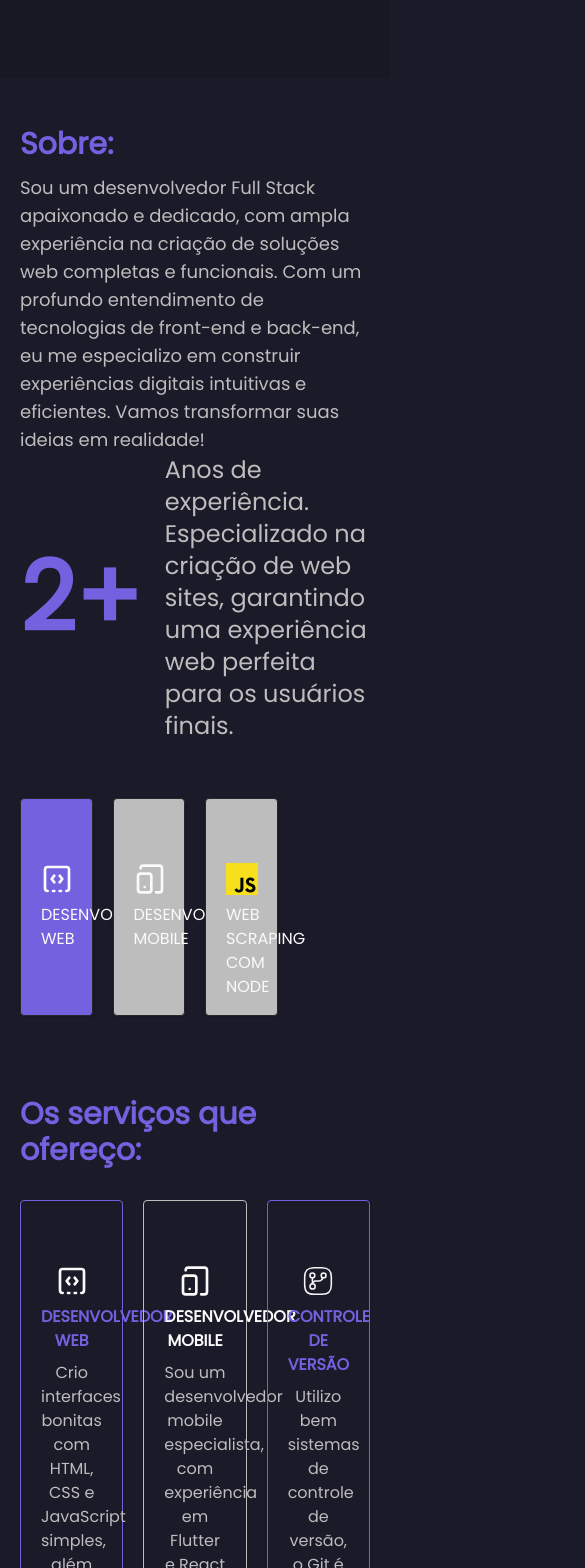
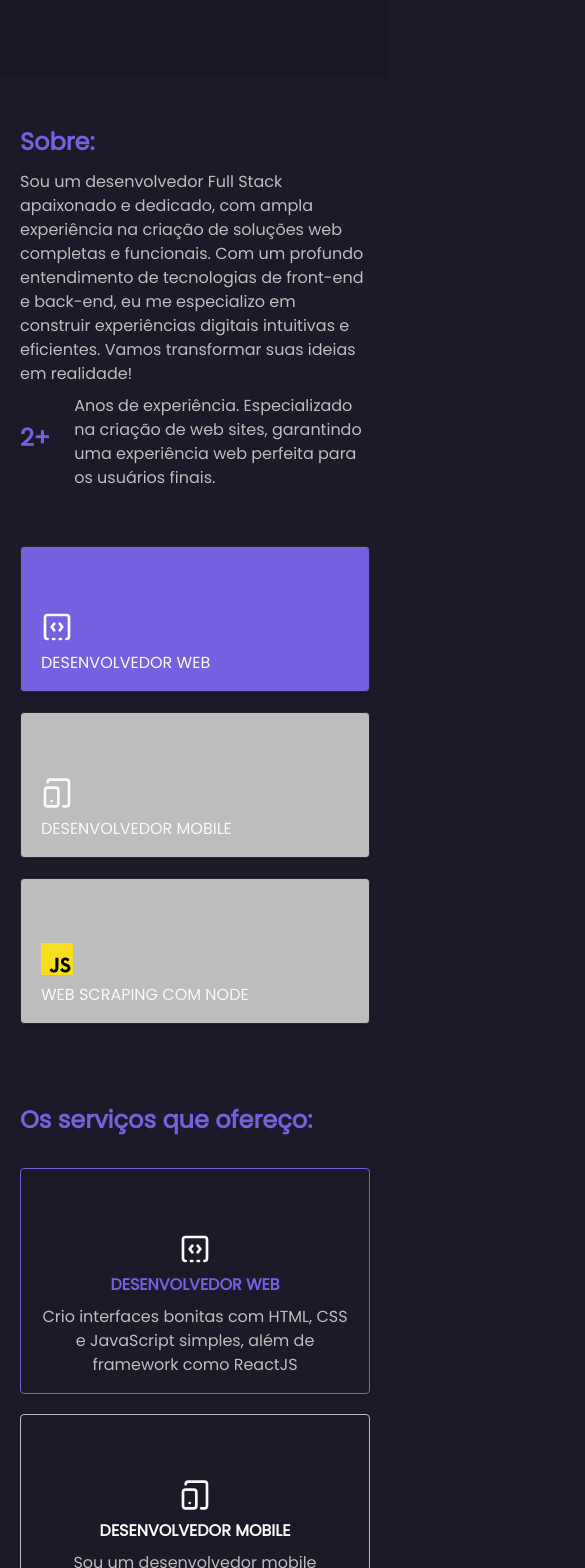
Before and after one commit to serafimmatheus/portfolio, a Next.js app: page / in a window 390 px wide. Shown: the part 780-2348 px from the top of the page, 585 px wide, since content can reach past the window. Built offline with nearby package versions, Linux system fonts and the light colour scheme.

Commit message:
feat: finashed mobile

```diff
--- a/src/app/(home)/_components/footer.tsx
+++ b/src/app/(home)/_components/footer.tsx
@@ -3,13 +3,13 @@ import { Social } from './social'
 export function Footer() {
   return (
     <footer className="mx-auto w-full max-w-[1410px] px-5 py-10">
-      <div className="flex items-center justify-between">
+      <div className="flex flex-col gap-5 md:flex-row md:items-center md:justify-between">
         <div className="space-y-2">
           <span>@2021 Matheus Serafim</span>
           <Social />
         </div>
 
-        <ul className="flex items-center gap-8">
+        <ul className="flex flex-wrap items-center gap-8">
           <li>#Digital Ocean</li>
           <li>#AWS</li>
           <li>#Docker</li>
--- a/src/app/(home)/page.tsx
+++ b/src/app/(home)/page.tsx
@@ -95,8 +95,10 @@ export default function Home() {
         </section>
 
         <section className="mx-auto mt-12 max-w-[1410px] px-5">
-          <h2 className="text-3xl font-semibold text-primary">Sobre:</h2>
-          <p className="mt-3 text-lg">
+          <h2 className="text-2xl font-semibold text-primary md:text-3xl">
+            Sobre:
+          </h2>
+          <p className="mt-3 text-base md:text-lg">
             Sou um desenvolvedor Full Stack apaixonado e dedicado, com ampla
             experiência na criação de soluções web completas e funcionais. Com
             um profundo entendimento de tecnologias de front-end e back-end, eu
@@ -106,14 +108,16 @@ export default function Home() {
 
           <div className="">
             <div className="flex items-center gap-6">
-              <h2 className="text-8xl font-bold text-primary">2+</h2>
-              <p className="text-2xl font-medium text-foreground">
+              <h2 className="text-2xl font-bold text-primary sm:text-6xl md:text-8xl">
+                2+
+              </h2>
+              <p className="mt-2 text-base font-medium text-foreground sm:text-lg md:mt-0 md:text-2xl">
                 Anos de experiência. Especializado na criação de web sites,
                 garantindo uma experiência web perfeita para os usuários finais.
               </p>
             </div>
 
-            <div className="mt-14 grid grid-cols-4 gap-5">
+            <div className="mt-14 grid grid-cols-1 gap-5 sm:grid-cols-3 md:grid-cols-4">
               <Card className="rounded-sm bg-primary px-5 pb-4 pt-16">
                 <CardContent className="space-y-2 p-0">
                   <SquareDashedBottomCode size={32} />
@@ -139,11 +143,11 @@ export default function Home() {
         </section>
 
         <section className="mx-auto mt-20 max-w-[1410px] px-5">
-          <h2 className="text-3xl font-semibold text-primary">
+          <h2 className="text-2xl font-semibold text-primary md:text-3xl">
             Os serviços que ofereço:
           </h2>
 
-          <div className="mt-8 grid grid-cols-3 gap-5">
+          <div className="mt-8 grid grid-cols-1 gap-5 sm:grid-cols-3">
             <Card className="rounded-sm border-primary bg-transparent px-5 pb-4 pt-16">
               <CardContent className="space-y-2 p-0 text-center">
                 <SquareDashedBottomCode size={32} className="mx-auto" />
@@ -213,17 +217,17 @@ export default function Home() {
 
         <section>
           <div className="mx-auto mt-20 max-w-[1410px] px-5">
-            <h2 className="text-3xl font-semibold text-primary">
+            <h2 className="text-2xl font-semibold text-primary md:text-3xl">
               Projetos em destaque:
             </h2>
-            <p className="mt-2 w-2/3 text-lg font-medium">
+            <p className="mt-2 w-full text-base font-medium sm:w-2/3 md:text-lg">
               Eu trabalhei em muitos projetos ao longo da minha carreira como
               desenvolvedor web. Aqui estão alguns dos meus projetos ao vivo e
               do mundo real:
             </p>
           </div>
 
-          <div className="mt-8 select-none pl-8">
+          <div className="mt-8 select-none pl-5 md:pl-8">
             <Carousel
               opts={{
                 align: 'start',
@@ -234,7 +238,7 @@ export default function Home() {
                 {Array.from({ length: 5 }).map((_, index) => (
                   <CarouselItem
                     key={index}
-                    className="md:basis-1/8 lg:basis-[30%]"
+                    className="basis-[75%] md:basis-[45%] lg:basis-[30%] 2xl:basis-[20%]"
                   >
                     <div className="p-1">
                       <Card className="rounded-sm border-primary bg-transparent p-4">
@@ -255,12 +259,12 @@ export default function Home() {
                           </p>
 
                           <div className="flex w-full gap-3 pt-8">
-                            <Button className="w-full text-white">
+                            <Button className="w-1/2 text-white">
                               Ver projeto
                               <Eye size={16} className="ml-2" />
                             </Button>
 
-                            <Button className="w-full text-white">
+                            <Button className="w-1/2 text-white">
                               Ver código
                               <SquareDashedBottomCode
                                 size={16}
@@ -279,7 +283,7 @@ export default function Home() {
             </Carousel>
           </div>
 
-          <div className="flex w-full justify-end">
+          <div className="mx-auto flex w-full max-w-[1410px] justify-end">
             <Button variant="link" className="mt-8 flex text-white" asChild>
               <Link href={'/projetos'}>Ver mais projetos</Link>
             </Button>
@@ -287,20 +291,20 @@ export default function Home() {
         </section>
 
         <section className="mx-auto mb-12 mt-20 max-w-[1410px] px-5">
-          <div className="grid grid-cols-2">
+          <div className="grid grid-cols-1 gap-3 md:grid-cols-2">
             <div className="space-y-4">
-              <h3 className="text-3xl font-semibold text-primary">
+              <h3 className="text-2xl font-semibold text-primary md:text-3xl">
                 Conecte-se comigo:
               </h3>
-              <p className="w-full max-w-[425px] text-lg">
+              <p className="w-full max-w-[425px] text-base md:text-lg">
                 Satisfeito comigo? Por favor, entre em contato comigo.
               </p>
 
               <Social />
             </div>
 
-            <div className="space-y-4">
-              <h3 className="text-2xl">
+            <div className="mt-8 space-y-4 md:mt-0">
+              <h3 className="text-lg md:text-2xl">
                 Entre em contato comigo, vamos criar algo incrível juntos.
               </h3>
 
```
